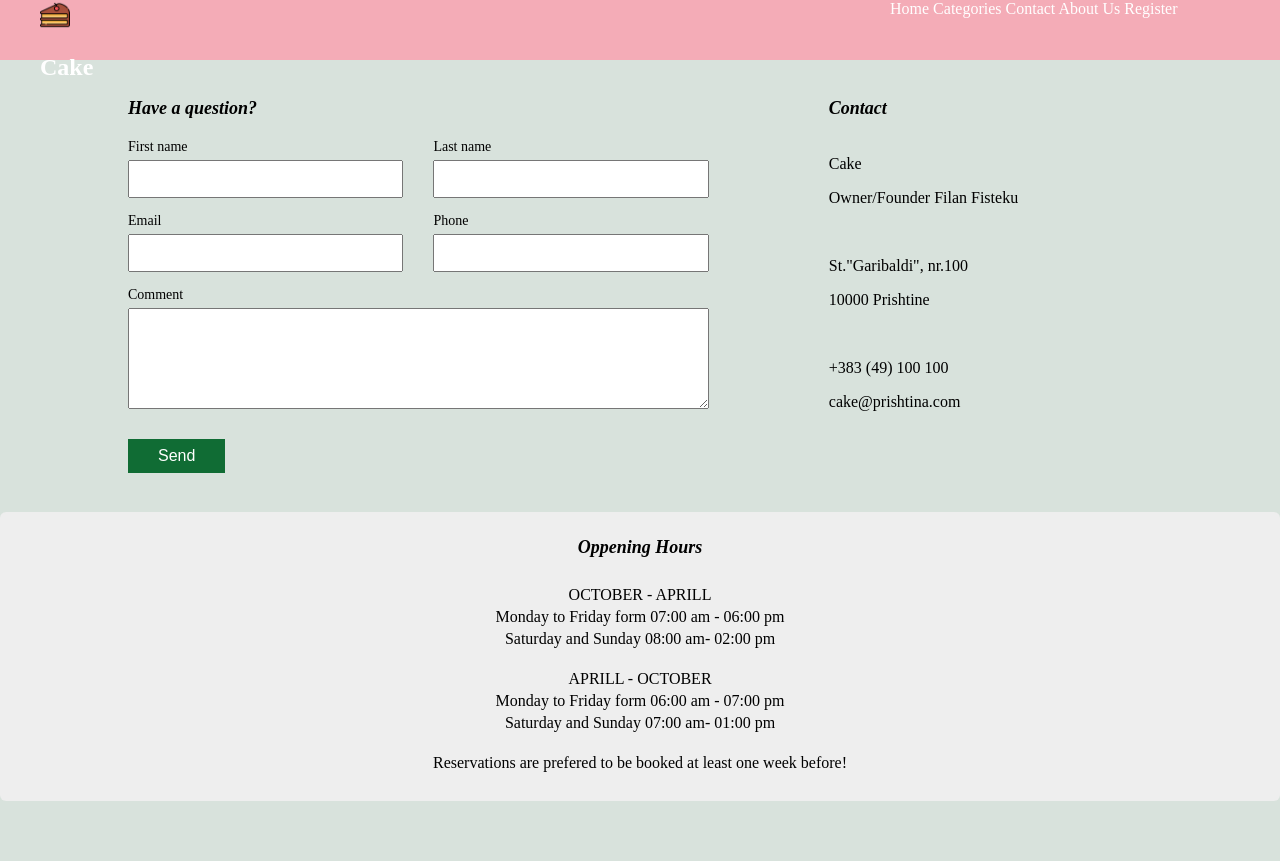
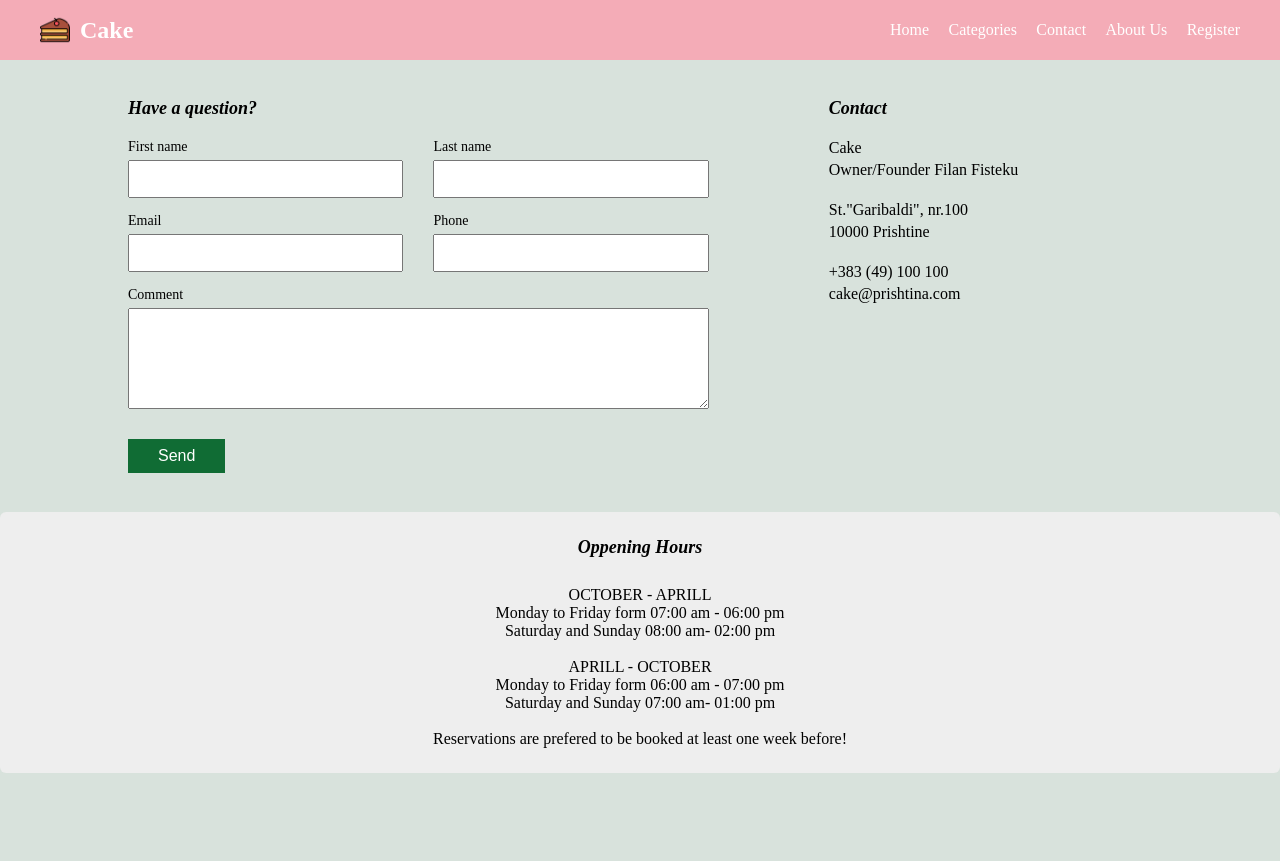
Before and after one commit to DoruntinaKorca/InxhinieriEWeb-it, a PHP site: page /ContactUs.html in a window 1280 px wide. After the commit the page ends 773 px from the top, so only its background shows below. Run offline with PHP 8.4, Linux system fonts and the light colour scheme.

Commit message:
Rregullimet ne style
-Dhenia e id-ve ne input;
-Standardizimi i headerit ne about us dhe contact form, duke iu pershtatur faqeve te tjera;

```diff
--- a/ContactUs.html
+++ b/ContactUs.html
@@ -8,19 +8,20 @@
     <link rel="stylesheet" href="css/style.css" />
   </head>
   <body>
+
     <nav id="navbar">
-      <div id="logo">
+      <div id="logo" class="centerClass">
         <img src="Images/cake.png" alt="logo" />
         <h2>Cake</h2>
       </div>
-      <div id="navUl">
-        <a href="index.html">Home</a>
+      <div id="navUl" class="centerClass">
+        <a href="#">Home</a>
         <a href="Categories.html">Categories</a>
-        <a href="#">Contact</a>
+        <a href="ContactUs.html">Contact</a>
         <a href="AboutUs.html">About Us</a>
         <a href="Register.html">Register</a>
         <!--   <a href="Register.html"><img class="userProfile" src="Images/user.png" alt="user"></a>
- !-->
+   !-->
       </div>
     </nav>
     <main>
@@ -35,30 +36,30 @@
               <div class="form_unit">
                 <div class="form_control">
                     <label>First name</label>
-                    <input type="text" id="fname">
+                    <input type="text" id="contact_input">
                 </div>
 
                 <div class="form_control">
                     <label>Last name</label>
-                    <input type="text" id="lname">
+                    <input type="text" id="contact_input">
                 </div>
               </div>
 
               <div class="form_unit">
                 <div class="form_control">
                     <label>Email</label>
-                    <input type="email" id="email">
+                    <input type="email" id="contact_input">
                 </div>
 
                   <div class="form_control">
                     <label>Phone</label>
-                    <input type="phone" id="phone">
+                    <input type="phone" id="contact_input">
                 </div>
               </div>
 
                   <div class="form_control">
                     <label>Comment</label>
-                    <textarea rows="5" cols="20"></textarea>
+                    <textarea rows="5" cols="20" id="contact_textarea"></textarea>
                 </div>
 
                 <div id="send">
@@ -69,7 +70,7 @@
 
           <div class="contact_info">
             <h3><i>Contact</i></h3>
-            <div id="adress">
+            <div id="address">
             <p >Cake</p>
             <p>Owner/Founder Filan Fisteku</p>
             <br/>
--- a/css/style.css
+++ b/css/style.css
@@ -1040,15 +1040,15 @@ text-align: center;
 }
 
 #address p{
-  margin: 0;
-  padding-top: 0;
-  padding-bottom: 4px;
+  margin: 0 !important;
+  padding-top: 0 !important;
+  padding-bottom: 4px !important;
 }
 
 #info p{
-  margin: 0;
-  padding-top: 0;
-  padding-bottom: 4px;
+  margin: 0 !important;
+  padding-top: 0 !important;
+  padding-bottom: 4px !;
 }
 
 .form_control{
@@ -1083,12 +1083,12 @@ label{
   padding-bottom: 5px;
 }
 
-input{
+#contact_input{
   height: 32px;
   font-size: 16px;
 }
 
-textarea{
+#contact_textarea{
   font-size: 16px;
 }
 
@@ -1242,7 +1242,7 @@ textarea{
 
 
 
-
+/*---------------PJESA E ABOUT US-----------------*/
 
 .content{
   background-color: rgb(238, 223, 232);
@@ -1262,15 +1262,6 @@ text-align: justify;
 margin: 0;
 padding-bottom: 20px;
 }
-/*
-.first-row{
-  display: flex;
-  justify-content: space-evenly;
-  align-content: space-between;
-  flex-direction: row;
-  margin-bottom: 15px;
-  grid-gap: 25px;
-}
 
 .second-row{
   display: flex;
@@ -1311,10 +1302,6 @@ padding-bottom: 20px;
     flex: 1 1 100%;
   }
 }
-
-
-
-
 
 
 .item{
```
Also changed, not shown: AboutUs.html (+5 -5 lines).
